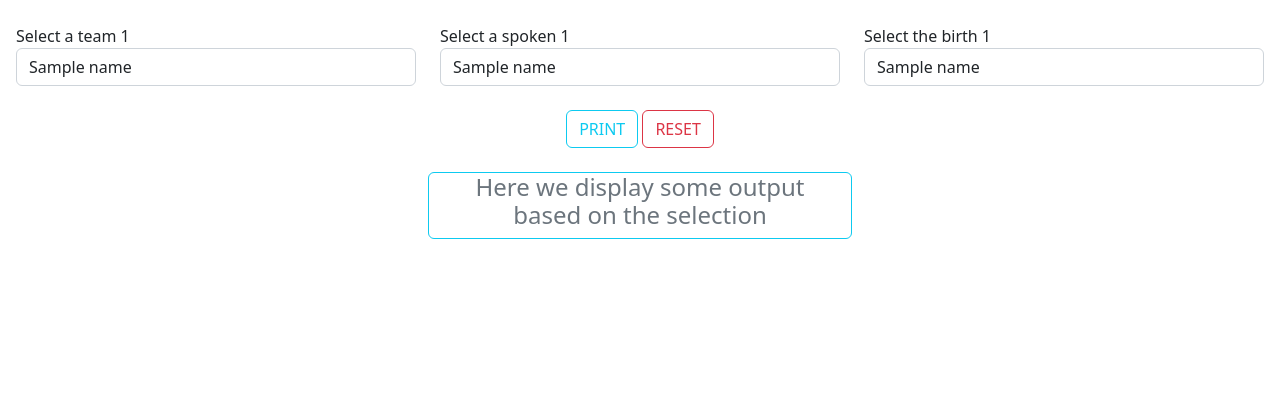
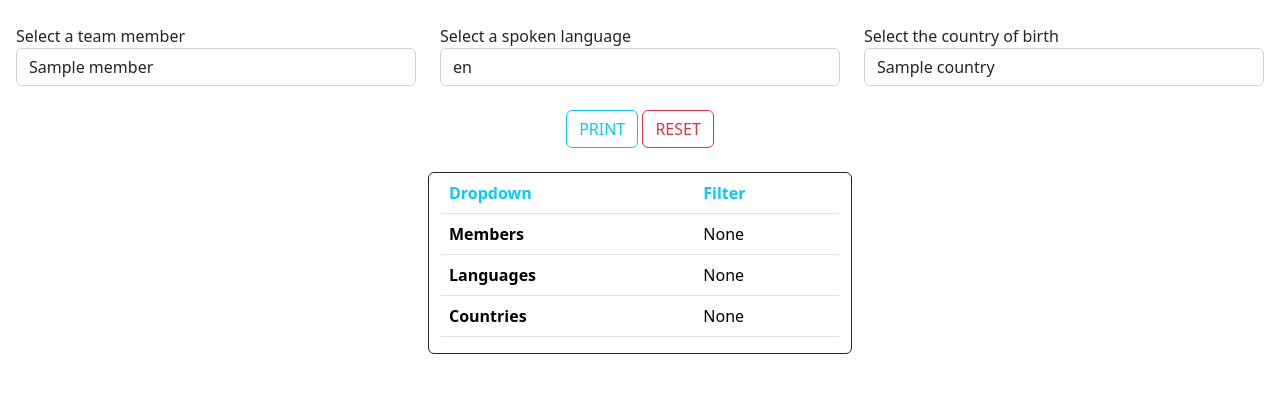
Before and after one commit to Ric-Wolf/spike-crs-841-multifiltering-on-backend, a Flask app: template templates/index.html in a window 1280 px wide. Shown: the part 34-427 px from the top of the page. Run offline with Flask 2, Linux system fonts and the light colour scheme; the template is opened without the code that fills it: most values are stand-ins (such as "Sample title", 1, 10 or a date in 2020).

Commit message:
spike done w/ js color-state reset search

```diff
--- /dev/null
+++ b/static/css/styles.css
@@ -0,0 +1,4 @@
+.nowrap {
+    /* overflow: auto; */
+    white-space: nowrap;
+  }
--- a/static/js/script.js
+++ b/static/js/script.js
@@ -1,80 +1,91 @@
 $(document).ready(function () {
   // dropdown box
   $("#dp0").change(function () {
-    $.getJSON("/_dp", {
-      call: "member",
-      member: $("#dp0").val(),
-      lang: $("#dp1").val(),
-      country: $("#dp2").val(),
-    }).success(function (data) {
-      // $('#dp0').html(data.dp_data[0]),
-      $("#dp1").html(data.dp_data[1]),
-        $("#dp2").html(data.dp_data[2]),
-        $("#dp1_lab").css("color", "red"),
-        $("#dp2_lab").css("color", "red");
+    $.getJSON("/_dp", getDictForPython("member")).success(function (result) {
+      updateDropdowns(result), applyColorDropdowns(result);
     });
   });
   //end dp
 
   //dropdown box
   $("#dp1").change(function () {
-    $.getJSON("/_dp", {
-      call: "language",
-      member: $("#dp0").val(),
-      language: $("#dp1").val(),
-      country: $("#dp2").val(),
-    }).success(function (data) {
-      $("#dp0").html(data.dp_data[0]),
-        // $('#dp1').html(data.dp_data[1]),
-        $("#dp2").html(data.dp_data[2]),
-        $("#dp0_lab").css("color", "red"),
-        $("#dp2_lab").css("color", "red");
+    $.getJSON("/_dp", getDictForPython("language")).success(function (result) {
+      updateDropdowns(result), applyColorDropdowns(result);
     });
   });
   //end dp
 
   //dropdown box
   $("#dp2").change(function () {
-    $.getJSON("/_dp", {
-      call: "country",
-      member: $("#dp0").val(),
-      lang: $("#dp1").val(),
-      country: $("#dp2").val(),
-    }).success(function (data) {
-      $("#dp0").html(data.dp_data[0]),
-        $("#dp1").html(data.dp_data[1]),
-        //$("#dp2").html(data.dp_data[2]),
-        $("#dp0_lab").css("color", "red"),
-        $("#dp1_lab").css("color", "red");
+    $.getJSON("/_dp", getDictForPython("country")).success(function (result) {
+      updateDropdowns(result), applyColorDropdowns(result);
     });
   });
   //end dp
 
   //reset button
   $("#reset_btn").click(function () {
-    $.getJSON("_dp", {
-      call: "reset",
-    }).success(function (data) {
-      $("#dp0").html(data.dp_data[0]),
-        $("#dp1").html(data.dp_data[1]),
-        $("#dp2").html(data.dp_data[2]),
-        $("#dp0_lab").css("color", "black"),
-        $("#dp1_lab").css("color", "black"),
-        $("#dp2_lab").css("color", "black"),
-        $("#print_txt").text(
-          "Here we display some output based on the selection"
-        );
+    $.getJSON("/_dp", getDictForPython("reset")).success(function (result) {
+      updateDropdowns(result), applyColorDropdowns(result), updateTXT(result);
     });
   });
   //end
 
-  // implementar no colorear lo que activo un filtro
-
   //print button
   $("#print_btn").on("click", function () {
-    $.getJSON("/_dp", { call: "print" }).success(function (result) {
-      $("#print_txt").text(result.print_txt);
+    $.getJSON("/_dp", getDictForPython("print")).success(function (result) {
+      updateTXT(result);
     });
   });
   //end
 });
+
+function getDictForPython(dpName) {
+  return {
+    call: dpName,
+    member: $("#dp0").val(),
+    language: $("#dp1").val(),
+    country: $("#dp2").val(),
+  };
+}
+
+function updateTXT(result) {
+  $("#print_members").text(result.printFilter["member"]),
+    $("#print_languages").text(result.printFilter["language"]),
+    $("#print_countries").text(result.printFilter["country"]);
+}
+
+function updateDropdowns(result) {
+  $("#dp0").html(result.dpData["member"]),
+    $("#dp1").html(result.dpData["language"]),
+    $("#dp2").html(result.dpData["country"]);
+}
+
+const filteredMany = "IndianRed";
+const filteredOne = "grey";
+const filter = "#DAF7A6";
+const noFilter = "white";
+
+function applyBackgroundColor(elementID, colorConst) {
+  $(elementID).css({ "background-color": colorConst });
+}
+
+function applyColorByState(state, elementID, allConstant) {
+  if (state == 1) {
+    if ($(elementID).val() == allConstant) {
+      applyBackgroundColor(elementID, filteredMany);
+    } else {
+      applyBackgroundColor(elementID, filteredOne);
+    }
+  } else if (state == -1) {
+    applyBackgroundColor(elementID, filter);
+  } else {
+    applyBackgroundColor(elementID, noFilter);
+  }
+}
+
+function applyColorDropdowns(result) {
+  applyColorByState(result.state["member"], "#dp0", result.allConst),
+    applyColorByState(result.state["language"], "#dp1", result.allConst),
+    applyColorByState(result.state["country"], "#dp2", result.allConst);
+}
--- a/templates/index.html
+++ b/templates/index.html
@@ -12,6 +12,9 @@
       rel="stylesheet"
       integrity="sha384-Zenh87qX5JnK2Jl0vWa8Ck2rdkQ2Bzep5IDxbcnCeuOxjzrPF/et3URy9Bv1WTRi"
       crossorigin="anonymous">
+    <link rel="stylesheet" type="text/css" href="{{
+      url_for('static',filename='css/styles.css') }}">
+
 
   </head>
 
@@ -22,25 +25,25 @@
     <form class="p-3" id="group">
       <div class="row justify-content-center">
         <div class="col-4">
-          <label id="dp0_lab">Select a team {{all_columns[0][0] |title}}</label>
+          <label id="dp0_lab">Select a team member</label>
           <select class="form-control" id="dp0">
-            {% for o in all_columns[0][1] %}
+            {% for o in all_columns["member"] %}
             <option value="{{ o }}">{{ o }}</option>
             {% endfor %}
           </select>
         </div>
         <div class="col-4">
-          <label id="dp1_lab">Select a spoken {{all_columns[1][0]|title}}</label>
+          <label id="dp1_lab">Select a spoken language</label>
           <select class="form-control" id="dp1">
-            {% for o in all_columns[1][1] %}
+            {% for o in all_columns["language"] %}
             <option value="{{ o }}">{{ o }}</option>
             {% endfor %}
           </select>
         </div>
         <div class="col-4">
-          <label id="dp2_lab">Select the birth {{all_columns[2][0]|title}}</label>
+          <label id="dp2_lab">Select the country of birth</label>
           <select class="form-control" id="dp2">
-            {% for o in all_columns[2][1] %}
+            {% for o in all_columns["country"] %}
             <option value="{{ o }}">{{ o }}</option>
             {% endfor %}
           </select>
@@ -58,12 +61,31 @@
         <div class="col-4"></div>
       </div>
       <br>
-      <div class="row text-center">
+      <div class="row">
         <div class="col-4"></div>
-        <div class="col-4 border border-info text-secondary rounded">
-          <h4 id="print_txt">
-            Here we display some output based on the selection
-          </h4>
+        <div class="col-4 border border-dark rounded table-sm bg-white">
+          <table class="table text-black">
+            <thead class="text-info">
+              <tr>
+                <th scope="col">Dropdown</th>
+                <th scope="col" class="text-right">Filter</th>
+              </tr>
+            </thead>
+            <tbody>
+              <tr>
+                <th scope="row">Members</th>
+                <td id="print_members">None</td>
+              </tr>
+              <tr>
+                <th scope="row">Languages</th>
+                <td id="print_languages">None</td>
+              </tr>
+              <tr>
+                <th scope="row">Countries</th>
+                <td id="print_countries">None</td>
+              </tr>
+            </tbody>
+          </table>
         </div>
         <div class="col-4"></div>
       </div>
```
Also changed, not shown: run.py (+98 -57 lines).
